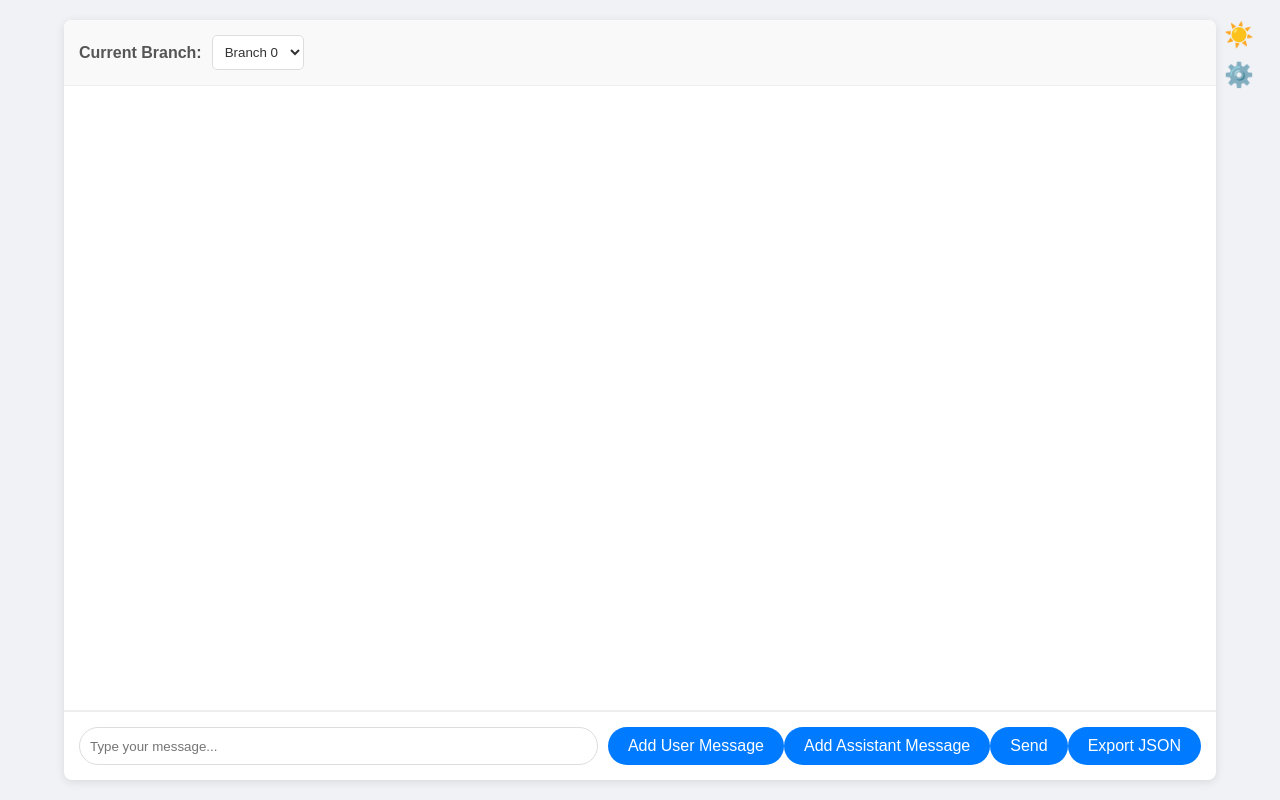
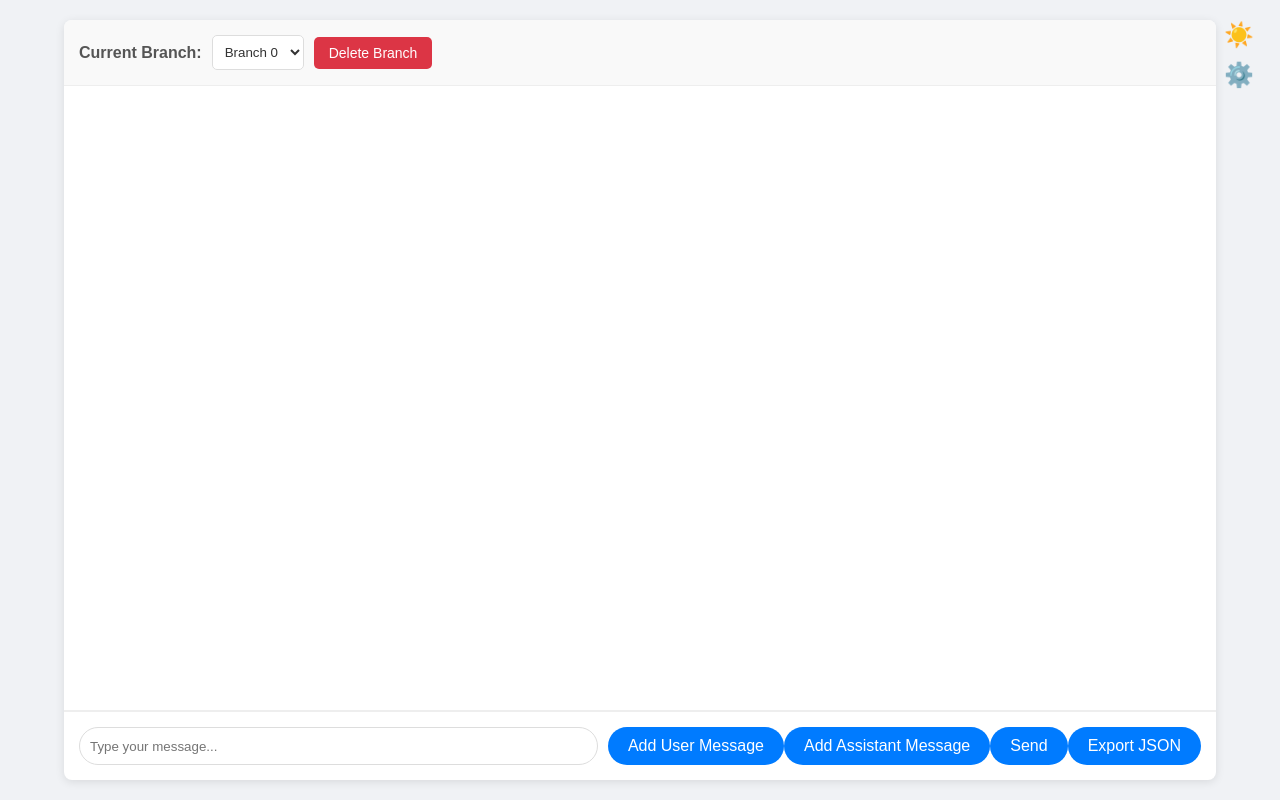
Before and after one commit to Jay4242/llm-webchat, a website: page public/index.html in a window 1280 px wide. Drawn offline with Linux system fonts and the light colour scheme.

Commit message:
feat: Add Delete Branch Button

```diff
--- a/public/index.html
+++ b/public/index.html
@@ -14,6 +14,7 @@
         <div class="branch-controls">
             <label for="branch-select">Current Branch:</label>
             <select id="branch-select"></select>
+            <button id="delete-branch-button">Delete Branch</button>
         </div>
         <div class="chat-history" id="chat-history"></div>
         <div class="loading-indicator" id="loading-indicator" style="display: none;">
```
